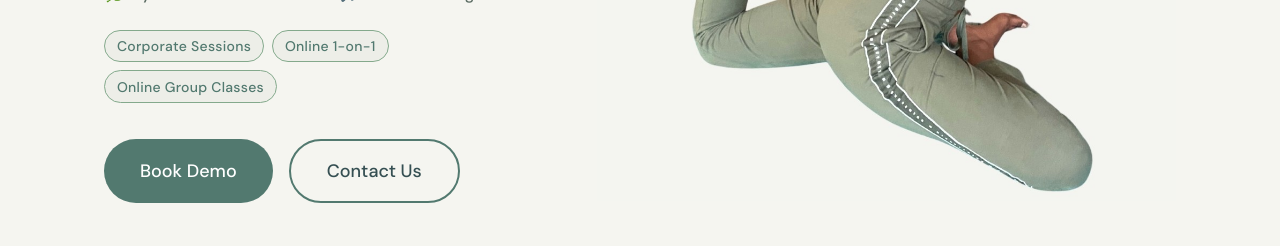
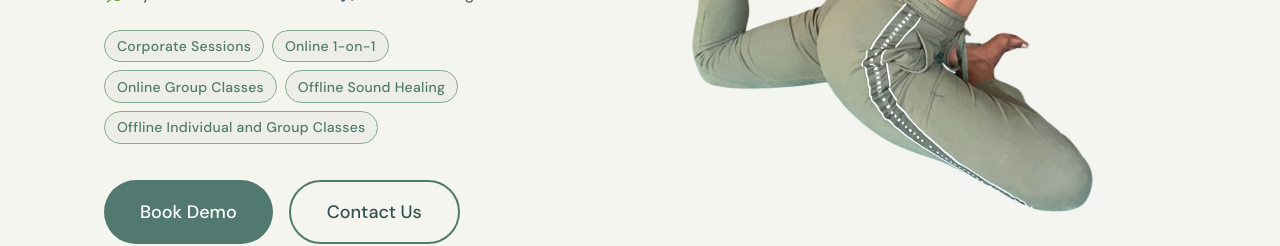
Before and after one commit to karangerrard/yogsadhanawithritu, a React (Vite) app: page / in a window 1280 px wide. Shown: the part 508-754 px from the top of the page. Built offline with nearby package versions, Linux system fonts and the light colour scheme; no server answers.

Commit message:
Added more labels for hero section services

```diff
--- a/src/features/hero/hero.config.ts
+++ b/src/features/hero/hero.config.ts
@@ -57,6 +57,8 @@ export const heroConfig = {
     { label: 'Corporate Sessions' },
     { label: 'Online 1-on-1' },
     { label: 'Online Group Classes' },
+    { label: 'Offline Sound Healing' },
+    { label: 'Offline Individual and Group Classes' },
   ],
 
   // ── CTA Buttons ────────────────────────────────────────────────────────────
```
